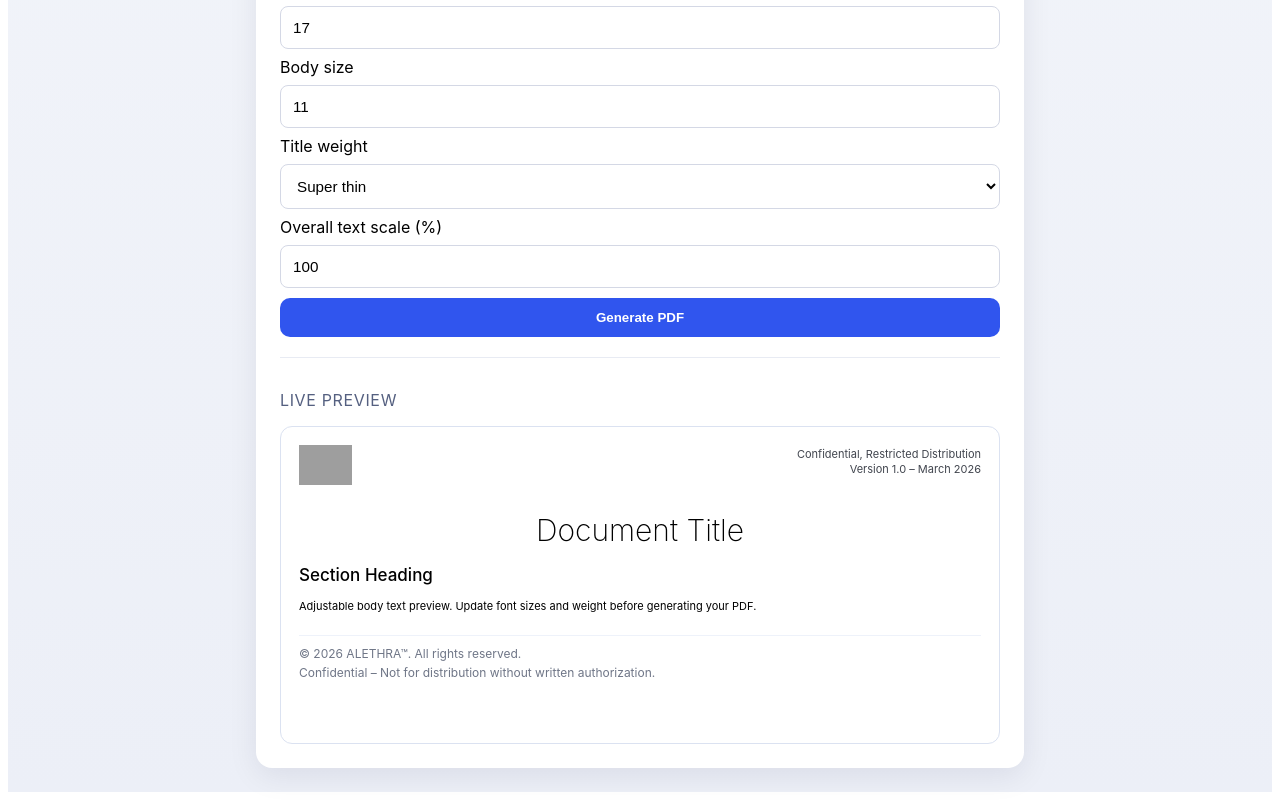
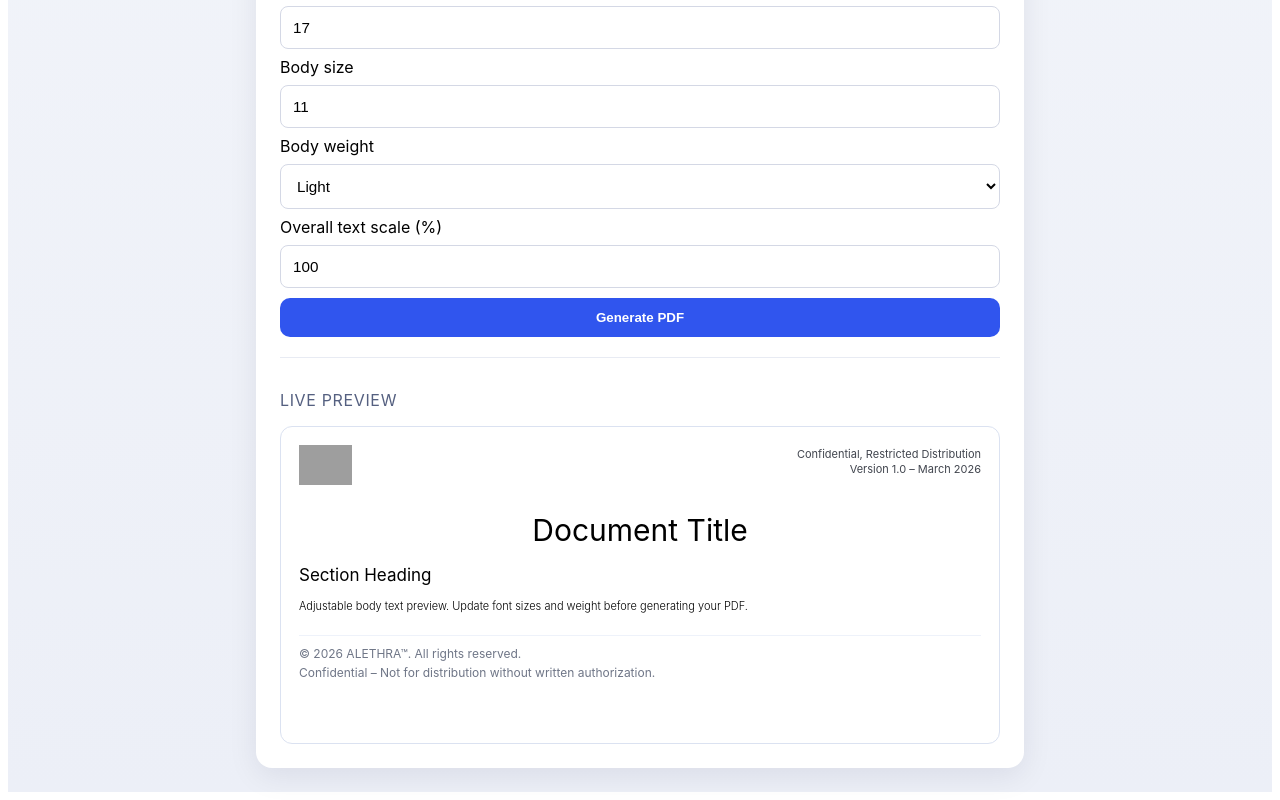
Before and after one commit to alethrainc/pdf-agent, a Next.js app: page / in a window 1280 px wide. Shown: the part 885-1685 px from the top of the page. Built offline with nearby package versions, Linux system fonts and the light colour scheme; grey boxes are pictures that could not be loaded.

Commit message:
Adjust heading weight/spacing and add body thinness options

```diff
--- a/pages/index.js
+++ b/pages/index.js
@@ -10,7 +10,7 @@ const DEFAULT_STYLE_OPTIONS = {
   titleFontSize: 30,
   headingFontSize: 17,
   bodyFontSize: 11,
-  titleFontWeight: 'thin',
+  bodyFontWeight: 'light',
 };
 
 
@@ -83,12 +83,19 @@ function getBlockStyle(blockRole, styleOptions) {
   return {
     fontSize,
     lineHeight: isTitle ? fontSize * 1.32 : isHeading ? fontSize * 1.42 : fontSize * 1.58,
-    fontStyle: isTitle
-      ? styleOptions.titleFontWeight === 'normal' ? 'bold' : 'normal'
-      : isHeading ? 'bold' : 'normal',
+    fontStyle: 'normal',
     align: isTitle || isCenteredBody ? 'center' : 'left',
     paragraphGap: isTitle ? 14 : isCenteredBody ? 12 : 10,
+    spacingBefore: isHeading ? 10 : 0,
+    spacingAfter: isHeading ? 10 : 0,
   };
+}
+
+function getBodyFontWeight(styleOptions) {
+  const option = styleOptions?.bodyFontWeight || DEFAULT_STYLE_OPTIONS.bodyFontWeight;
+  if (option === 'super-light') return 100;
+  if (option === 'extra-light') return 200;
+  return 300;
 }
 
 
@@ -334,7 +341,7 @@ export default function Home() {
         let y = contentTop;
 
         for (const block of preparedBlocks) {
-          const blockHeight = block.lines.length * block.lineHeight + block.paragraphGap;
+          const blockHeight = block.spacingBefore + (block.lines.length * block.lineHeight) + block.spacingAfter + block.paragraphGap;
 
           if (y + blockHeight > contentBottom && currentPage.length) {
             pages.push(currentPage);
@@ -342,7 +349,7 @@ export default function Home() {
             y = contentTop;
           }
 
-          currentPage.push({ ...block, yStart: y });
+          currentPage.push({ ...block, yStart: y + block.spacingBefore });
           y += blockHeight;
         }
 
@@ -529,14 +536,15 @@ export default function Home() {
               onChange={(event) => setStyleOptions((prev) => ({ ...prev, bodyFontSize: Number(event.target.value) || prev.bodyFontSize }))}
             />
 
-            <label htmlFor="titleFontWeight">Title weight</label>
+            <label htmlFor="bodyFontWeight">Body weight</label>
             <select
-              id="titleFontWeight"
-              value={styleOptions.titleFontWeight}
-              onChange={(event) => setStyleOptions((prev) => ({ ...prev, titleFontWeight: event.target.value }))}
+              id="bodyFontWeight"
+              value={styleOptions.bodyFontWeight}
+              onChange={(event) => setStyleOptions((prev) => ({ ...prev, bodyFontWeight: event.target.value }))}
             >
-              <option value="thin">Super thin</option>
-              <option value="normal">Normal</option>
+              <option value="light">Light</option>
+              <option value="extra-light">Extra-light</option>
+              <option value="super-light">Super-light</option>
             </select>
 
             <label htmlFor="fontScale">Overall text scale (%)</label>
@@ -580,7 +588,7 @@ export default function Home() {
               const isCenteredBody = block.role === 'centeredBody';
               const baseFontSize = isTitle ? styleOptions.titleFontSize : isHeading ? styleOptions.headingFontSize : styleOptions.bodyFontSize;
               const fontSize = Number((baseFontSize * ((styleOptions.fontScale || DEFAULT_STYLE_OPTIONS.fontScale) / 100)).toFixed(2));
-              const fontWeight = isTitle ? (styleOptions.titleFontWeight === 'thin' ? 200 : 500) : isHeading ? 500 : 400;
+              const fontWeight = isTitle || isHeading ? 400 : getBodyFontWeight(styleOptions);
               return (
                 <p
                   key={`${text}-${index}`}
@@ -589,7 +597,7 @@ export default function Home() {
                     lineHeight: isTitle ? 1.3 : isHeading ? 1.4 : 1.6,
                     fontWeight,
                     textAlign: isTitle || isCenteredBody ? 'center' : 'left',
-                    margin: isTitle ? '10px 0 14px' : '0 0 10px',
+                    margin: isTitle ? '10px 0 14px' : isHeading ? '10px 0' : '0 0 10px',
                   }}
                 >
                   {text}
```
